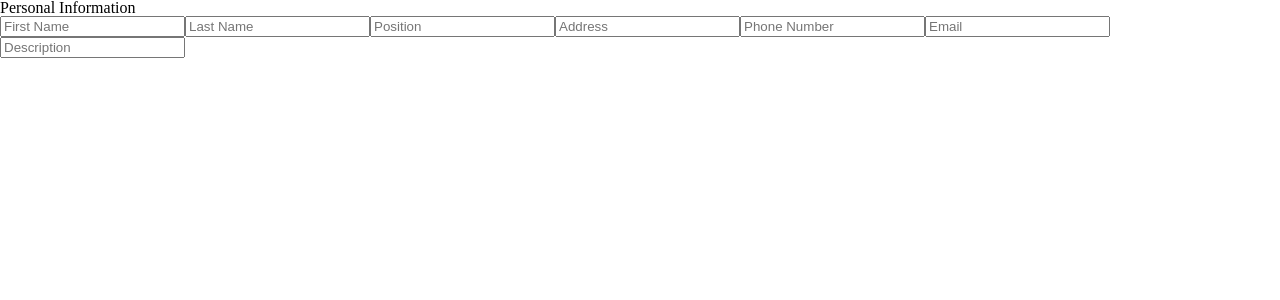
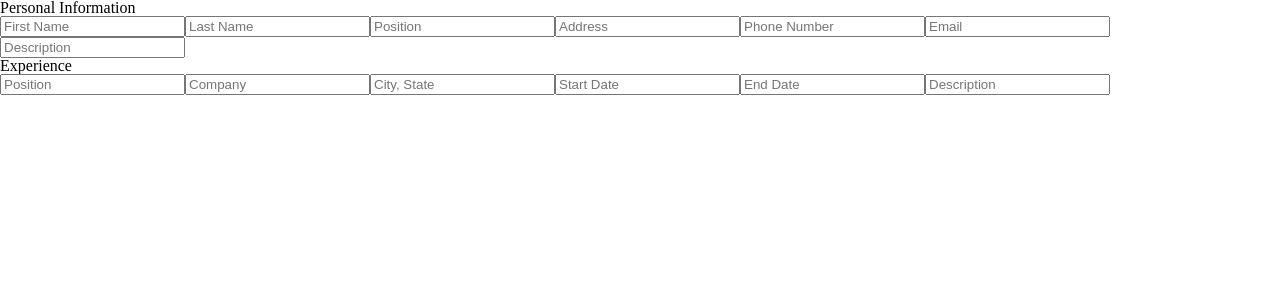
Before and after one commit to Chance093/odin-project-cv-app, a React (Create React App) app: page / in a window 1280 px wide. Shown: the top 300 px of the page. Built offline with nearby package versions, Linux system fonts and the light colour scheme; the HTML template or start-up script is replaced by a standard one.

Commit message:
Add ExperienceForm component

```diff
--- /dev/null
+++ b/src/components/ExperienceForm.js
@@ -0,0 +1,15 @@
+function ExperienceForm({onInputChange}){
+    return(
+        <div className="personal-form">
+            <h2>Experience</h2>
+            <input type='text' placeholder="Position" name='positionExp' onChange={onInputChange}/>
+            <input type='text' placeholder="Company" name='companyExp' onChange={onInputChange}/>
+            <input type='text' placeholder="City, State" name='companyLocExp' onChange={onInputChange}/>
+            <input type='text' placeholder="Start Date" name='fromDateExp' onChange={onInputChange}/>
+            <input type='text' placeholder="End Date" name='toDateExp' onChange={onInputChange}/>
+            <input type='text' placeholder="Description" name='descriptionExp' onChange={onInputChange}/>
+        </div>
+    )
+}
+
+export default ExperienceForm;
--- a/src/components/GeneralForm.js
+++ b/src/components/GeneralForm.js
@@ -1,9 +1,11 @@
+import ExperienceForm from "./ExperienceForm";
 import PersonalForm from "./PersonalForm";
 
 function GeneralForm({onInputChange}){
     return(
         <div className="general-form">
             <PersonalForm onInputChange={onInputChange}/>
+            <ExperienceForm onInputChange={onInputChange}/>
         </div>
     )
 }
```
